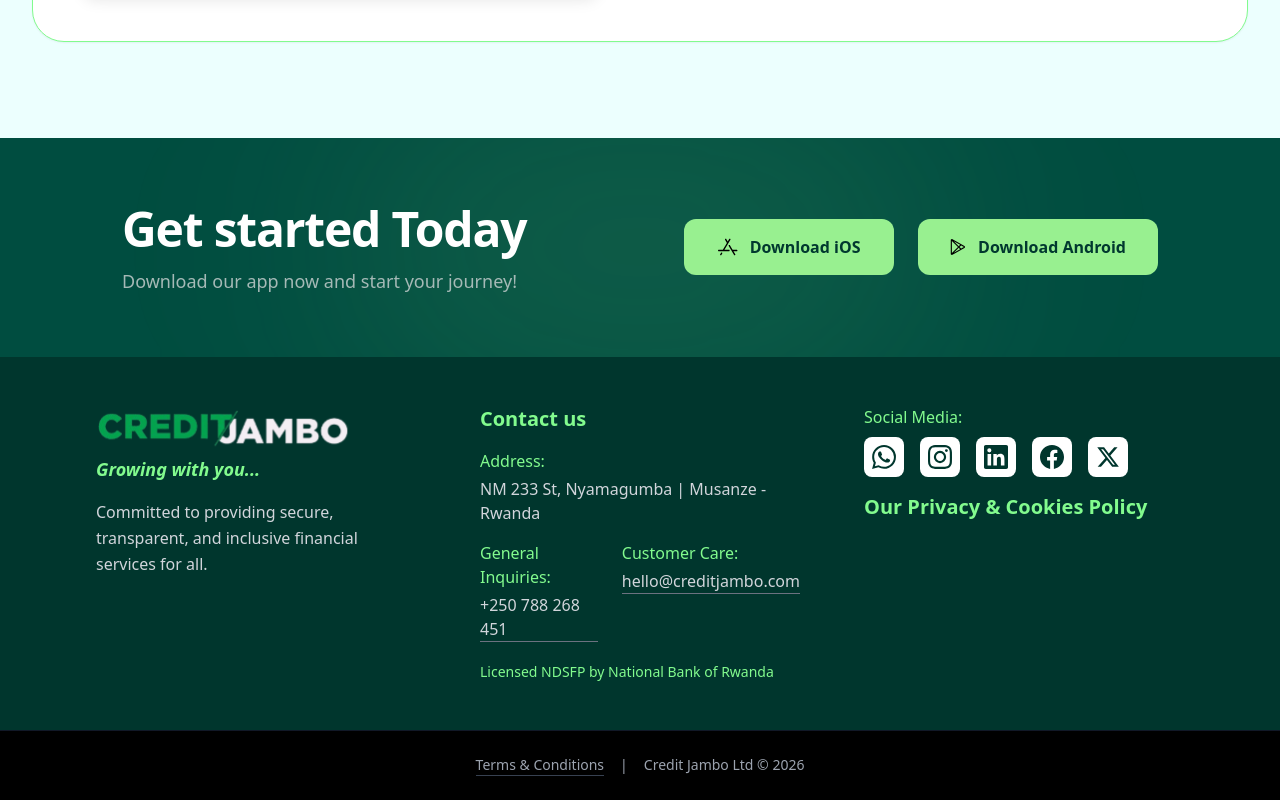
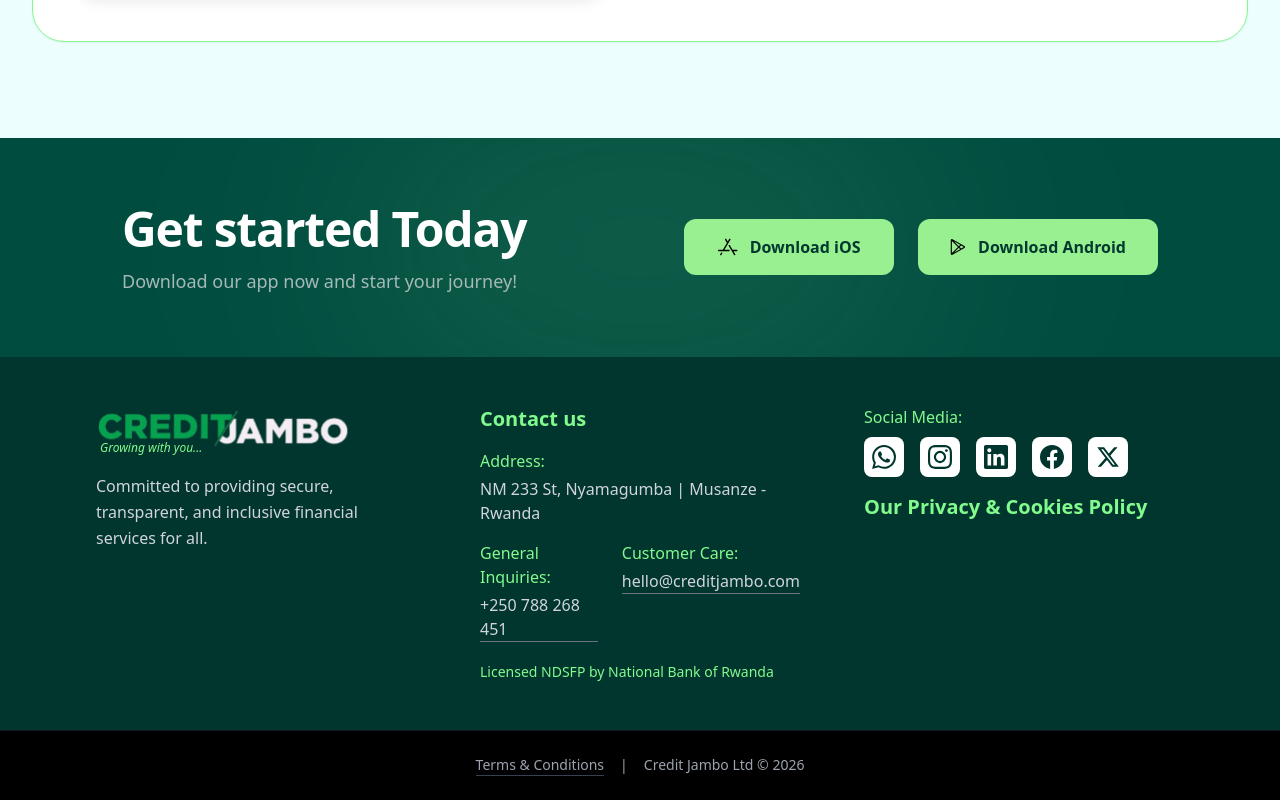
Before and after one commit to UDUKUNDA/cj-web, a Next.js app: page / in a window 1280 px wide. Shown: the part 7693-8493 px from the top of the page. Built offline with nearby package versions, Linux system fonts and the light colour scheme.

Commit message:
Adjust footer logo tagline styling

```diff
--- a/src/components/landing/footer.tsx
+++ b/src/components/landing/footer.tsx
@@ -28,7 +28,10 @@
                   className="w-[255px] h-[46px] object-contain opacity-100"
                 />
               </div>
-              <p className="text-[#82FB8E] font-semibold text-lg italic">
+              <p className="text-[#82FB8E] font-medium text-[12px] italic -mt-4 ml-1">
+
+
+
                 Growing with you...
               </p>
             </div>
```
